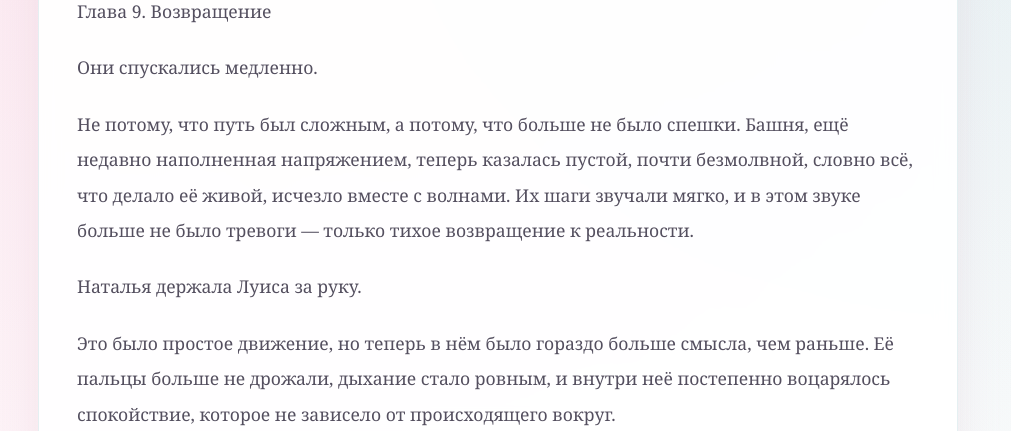
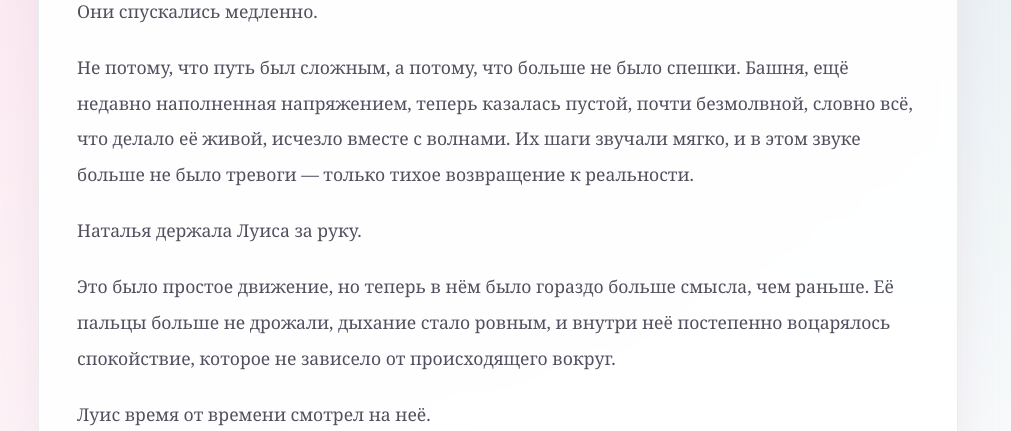
Before and after one commit to robertfader4-pixel/ondasdeamor, a plain HTML site: page chapters/chapter-09.html in a window 1280 px wide. Shown: the part 669-1100 px from the top of the page, without its empty margins (142-1153 px from the left). Drawn offline with Linux system fonts and the light colour scheme.

Commit message:
Update chapter-09.html

```diff
--- a/chapters/chapter-09.html
+++ b/chapters/chapter-09.html
@@ -17,7 +17,6 @@
     <article class="card chapter-body">
       <h1>Глава 9. Возвращение</h1>
       <div class="chapter-text">
-        <p>Глава 9. Возвращение</p>
         <p>Они спускались медленно.</p>
         <p>Не потому, что путь был сложным, а потому, что больше не было спешки. Башня, ещё недавно наполненная напряжением, теперь казалась пустой, почти безмолвной, словно всё, что делало её живой, исчезло вместе с волнами. Их шаги звучали мягко, и в этом звуке больше не было тревоги — только тихое возвращение к реальности.</p>
         <p>Наталья держала Луиса за руку.</p>
```
